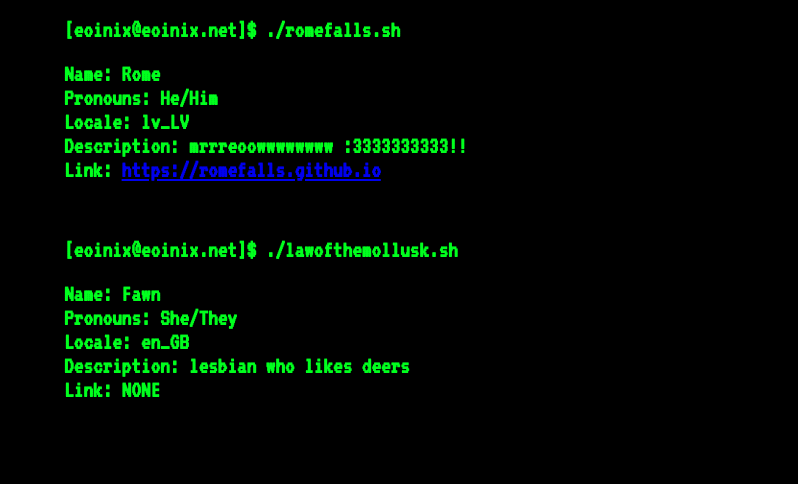
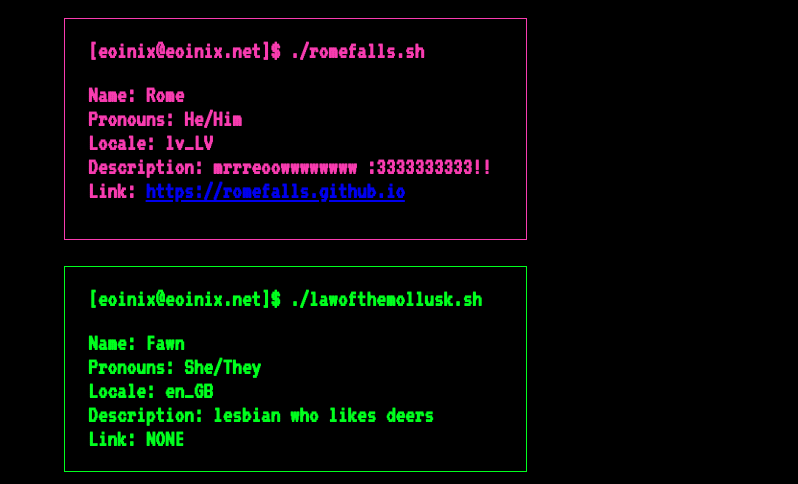
Before and after one commit to leo-e0in/Website, a plain HTML site: page friends/index.html in a window 1280 px wide. Shown: the part 82-566 px from the top of the page, without its empty margins (0-798 px from the left). Drawn offline with Linux system fonts and the light colour scheme.

Commit message:
190326(3)

```diff
--- a/css/main.css
+++ b/css/main.css
@@ -42,6 +42,16 @@ body {
     font-family: 'Ubuntu Mono', monospace;
 }
 
+
+.fawnBox{
+    font-family: 'Ubuntu Mono', monospace;
+    border: 1px solid rgb(0, 255, 30);
+    margin-left: 5%;
+    margin-right: 5%;
+    margin-bottom: 2%;
+    width: 36%;
+}
+
 .skills{
     font-family: 'Ubuntu Mono', monospace;
     color: rgb(0, 255, 30, 0.5);
@@ -67,3 +77,16 @@ table{
     border-left: 2px solid white; /* Change color/thickness as needed */
     border-right: 2px solid white; /* Change color/thickness as needed */
 }
+
+.romeBox{
+    font-family: 'Ubuntu Mono', monospace;
+    color: rgb(248, 60, 176);
+    border: 1px solid rgb(248, 60, 176);
+    margin-left: 5%;
+    margin-right: 5%;
+    margin-bottom: 2%;
+    width: 36%;
+    }
+.romeBox h2{
+    color: rgb(248, 60, 176);
+}
--- a/friends/index.html
+++ b/friends/index.html
@@ -26,9 +26,8 @@
     </button>
     <div class="content">
         <h1>friends@eoinix.net</h1>
-
+        <div class="romeBox">
         <h2>[eoinix@eoinix.net]$ ./romefalls.sh</h2>
-        <div class="infoBox">
             <h2>
             Name: Rome <br>
             Pronouns: He/Him <br>
@@ -37,8 +36,11 @@
             Link: <a href="https://romefalls.github.io">https://romefalls.github.io</a>
             </h2>
             <br>
+         </div>
+
+        <div class="fawnBox">
         <h2>[eoinix@eoinix.net]$ ./lawofthemollusk.sh</h2>
-        <div class="infoBox">
+
             <h2>
             Name: Fawn <br>
             Pronouns: She/They <br>
```
Also changed, not shown: projects/glossary/index.html (+19 -6 lines), projects/index.html (+1 -1 lines).
